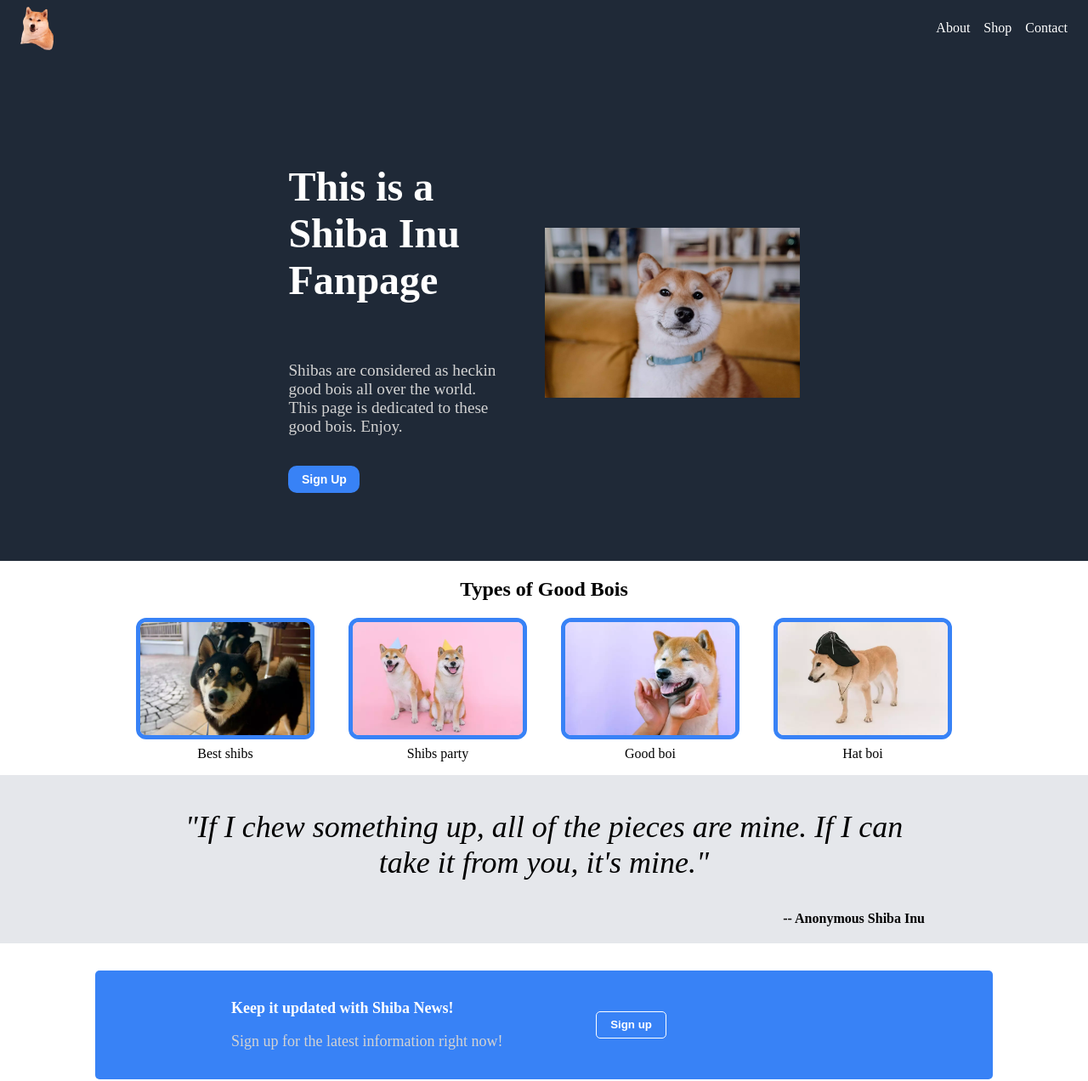
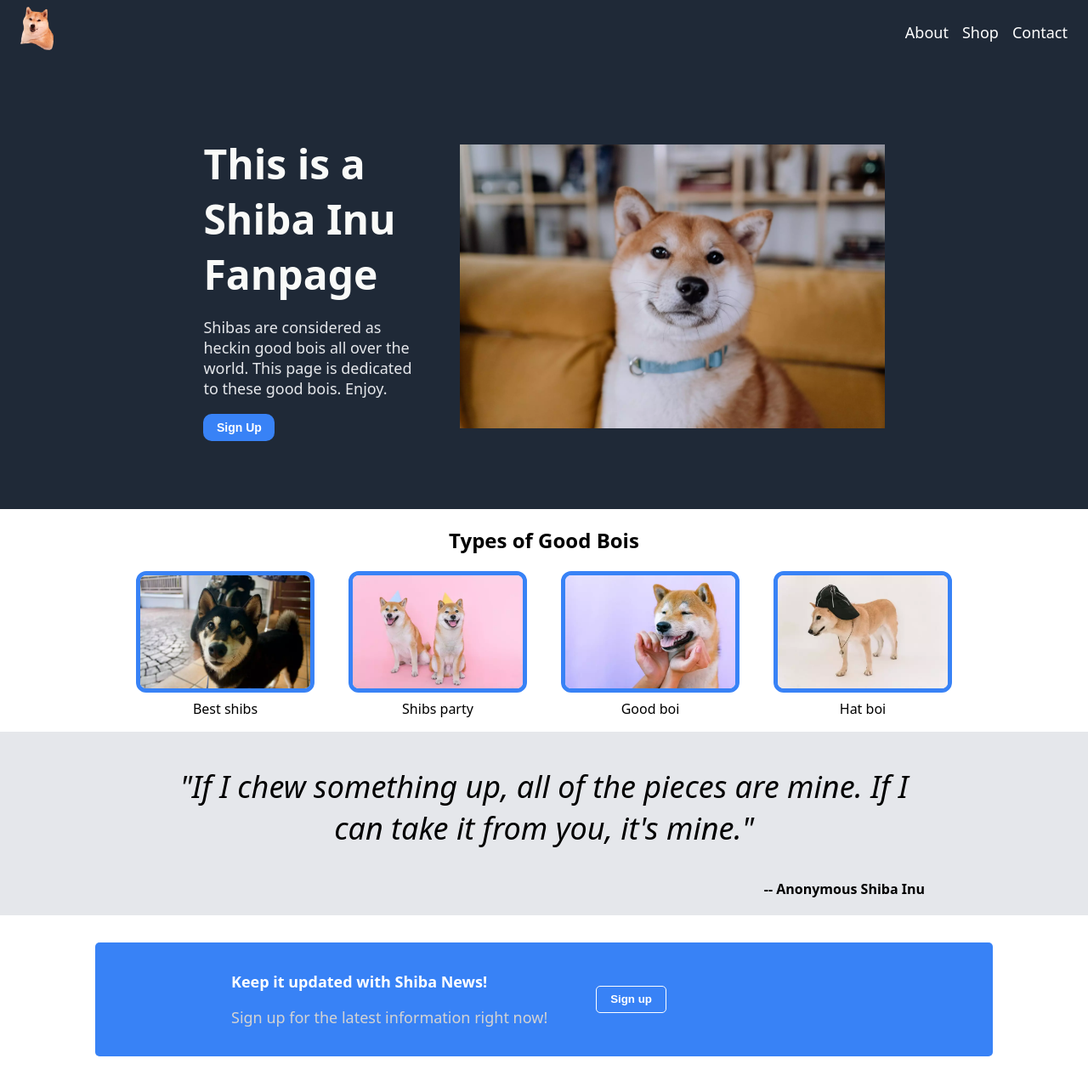
Before and after one commit to Panifran/TOP-landing-page, a plain HTML site: page index.html in a window 1280 px wide. Shown: the top 1272 px of the page at 85% size. Drawn offline with Linux system fonts and the light colour scheme.

Commit message:
Add font-size changes

```diff
--- a/styles.css
+++ b/styles.css
@@ -3,6 +3,8 @@ body {
   margin: 0;
   display: flex;
   flex-direction: column;
+  font-family: system-ui, -apple-system, BlinkMacSystemFont, 'Segoe UI', Roboto,
+    Oxygen, Ubuntu, Cantarell, 'Open Sans', 'Helvetica Neue', sans-serif;
 }
 
 /* MENU */
@@ -13,7 +15,8 @@ body {
   height: 4rem;
   background-color: #1f2937;
   padding: 8px 24px;
-  font-size: 16px;
+  color: #e5e7eb;
+  font-size: 18px;
 }
 
 .navbar img {
@@ -50,17 +53,17 @@ li {
   width: 20%;
   margin-right: 50px;
   text-align: left;
-  gap: 16px;
-
 }
-.top-content h1 {
-  color: white;
-  font-size: 3rem;
+.left-top h1 {
+  color: #f9faf8;
+  font-size: 48px;
+  font-weight: bold;
+  margin: 0;
 }
 
 .top-content p {
-  color: lightgrey;
-  font-size: 1.2rem;
+  color: #e5e7eb;
+  font-size: 18px;
 }
 
 .top-content button {
@@ -74,13 +77,10 @@ li {
   width: 84px;
 }
 
-.right-top {
-}
 
 .right-top img {
-  width: 300px;
+  width: 500px;
   height: auto;
-
 }
 
 /* MIDDLE CONTENT */
@@ -115,7 +115,7 @@ h2 {
 /* QUOTE */
 
 .quote {
-  background-color: #E5E7EB;
+  background-color: #e5e7eb;
   padding: 4px 12rem;
 }
 
@@ -134,7 +134,7 @@ h2 {
 /* BOTTOM CONTENT */
 .bottom-content {
   display: flex;
-  background-color: #3882F6;
+  background-color: #3882f6;
   margin: 2rem 7rem;
   padding: 1rem 10rem;
   justify-content: space-between;
@@ -144,7 +144,7 @@ h2 {
 
 .text-1 {
   font-size: 18px;
-  color:white;
+  color: white;
   font-weight: bold;
 }
 
@@ -155,7 +155,7 @@ h2 {
 
 .bottom-content button {
   color: white;
-  background-color: #3882F6;
+  background-color: #3882f6;
   font-weight: bold;
   padding: 4px 16px;
   height: 2rem;
@@ -166,7 +166,7 @@ h2 {
 
 /* FOOTER */
 .footer {
-  background-color: #1F2937;
+  background-color: #1f2937;
   color: white;
   text-align: center;
   padding: 12px;
```
